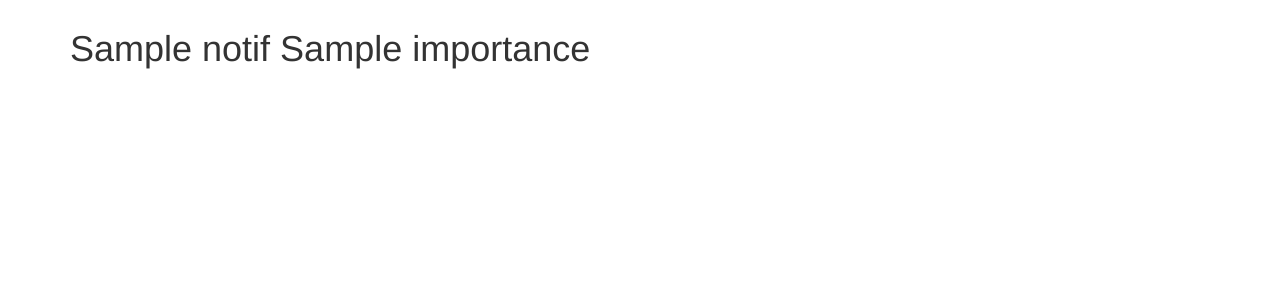
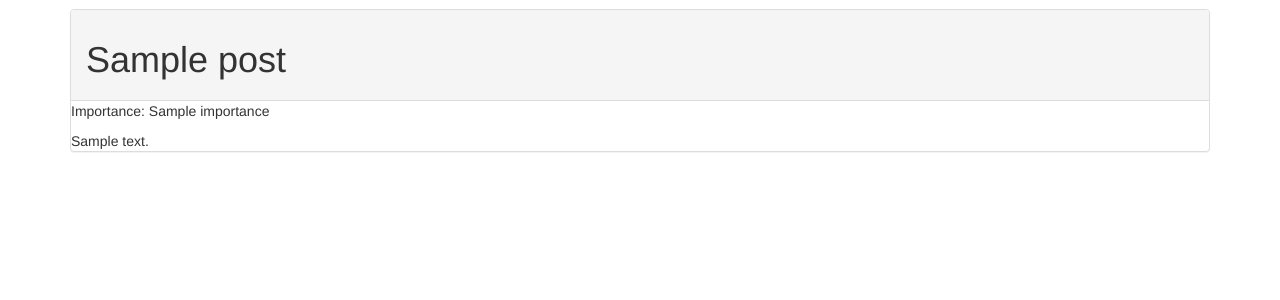
Before and after one commit to leasunhy/GalaxyOJ, a Flask app: template server/templates/index.html in a window 1280 px wide. Shown: the part 51-351 px from the top of the page. Run offline with Flask 2, Linux system fonts and the light colour scheme; tables that the repository leaves empty hold one stand-in row (values such as "Sample post"); the template is opened without the code that fills it: values that come from a table or form of the project are taken from there, most other values are stand-ins (such as "Sample title", 1, 10 or a date in 2020); data that the repository does not hold is empty; some libraries are stand-ins or nearby versions.

Commit message:
refactor post-list-like pages

```diff
--- a/server/templates/index.html
+++ b/server/templates/index.html
@@ -1,11 +1,7 @@
-{% extends 'base.html' %}
+{% extends 'post_list_base.html' %}
 
 {% block title %}Index - Galaxy OJ{% endblock %}
 
-{% block content %}
-<div class="container">
-    {% for notif in notifs %}
-        <h1>{{notif.title + " "}}{{notif.importance}}</h1>
-    {% endfor %}
-</div>
+{% block metadata %}
+    <p>Importance: {{p.importance}}</p>
 {% endblock %}
--- /dev/null
+++ b/server/templates/post_list_base.html
@@ -0,0 +1,17 @@
+{% extends 'base.html' %}
+
+{% block content %}
+<div class="container">
+    {% for p in posts %}
+    <div class="panel panel-default">
+        <div class="panel-heading">
+            <h1>{{p.title + " "}}</h1>
+        </div>
+        <div class="panel-content">
+            {% block metadata scoped %}{% endblock %}
+            {{p.content}}
+        </div>
+    </div>
+    {% endfor %}
+</div>
+{% endblock %}
```
